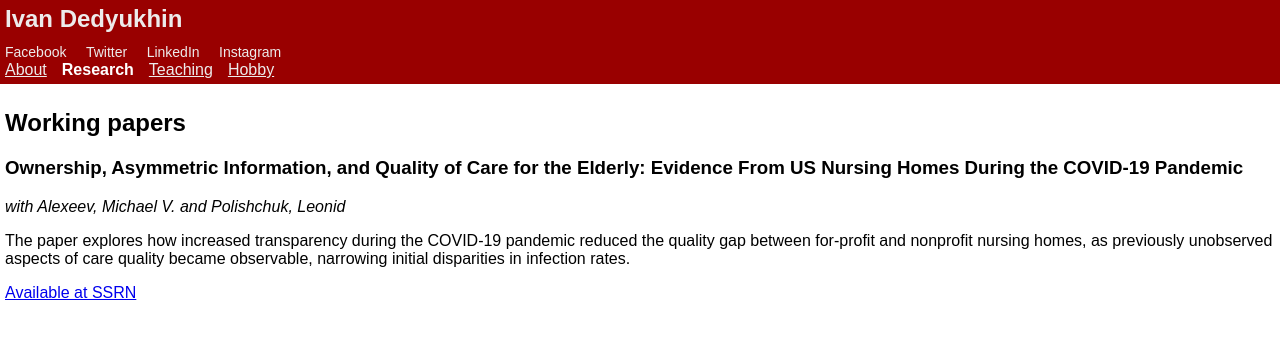
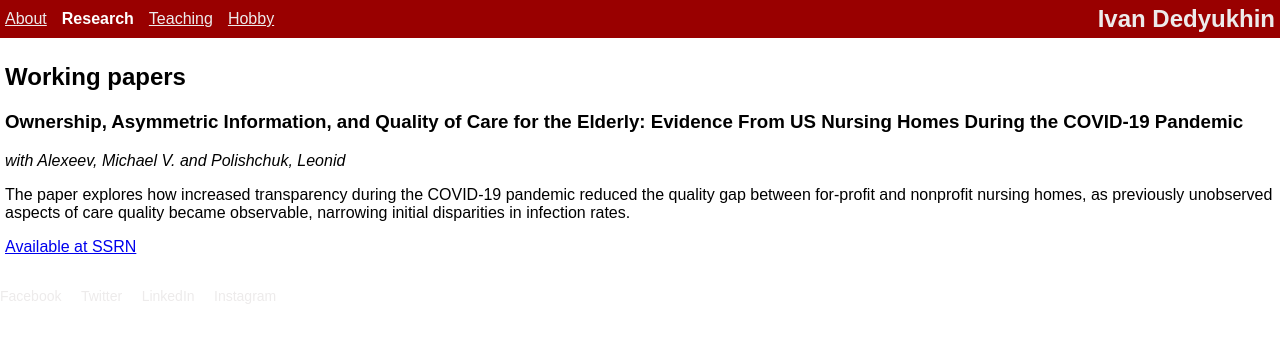
Before and after one commit to Dedyukhin/dedyukhin.github.io, a Jekyll site: the page built from Research.md, in a window 1280 px wide. Shown: the top 343 px of the page. Built offline with Jekyll 4.4.1, drawn with Linux system fonts in a browser that asks for light colours.

Commit message:
Update default.html

```diff
--- a/_layouts/default.html
+++ b/_layouts/default.html
@@ -29,11 +29,15 @@
             background-color:  #990000;
             color: #EDEBEB;
             padding: 5px;
+            display: flex;
+            justify-content: space-between;
+            align-items: center;
         }
 
         nav h2 {
             color: #EDEBEB;
-            margin: 0 0 10px 0;
+            margin: 0;
+            order: 2; /* Move the title to the right side */
         }
 
         .horizontal-nav {
@@ -41,6 +45,7 @@
             padding: 0;
             margin: 0;
             display: flex;
+            order: 1; /* Move the navigation links to the left side */
         }
 
         .horizontal-nav li {
@@ -92,13 +97,6 @@
 </head>
 <body>
     <nav>
-        <h2>{{ site.data.navigation.docs_list_title }}</h2>
-        <div class="social-links">
-            <a href="https://facebook.com" target="_blank">Facebook</a>
-            <a href="https://twitter.com" target="_blank">Twitter</a>
-            <a href="https://linkedin.com" target="_blank">LinkedIn</a>
-            <a href="https://instagram.com" target="_blank">Instagram</a>
-        </div>
         <ul class="horizontal-nav">
             {% for item in site.data.navigation.docs %}
                 <li>
@@ -108,10 +106,18 @@
                 </li>
             {% endfor %}
         </ul>
+        <h2>{{ site.data.navigation.docs_list_title }}</h2>
     </nav>
 
     <div class="container">
         {{ content }}
     </div>
+
+    <div class="social-links">
+        <a href="https://facebook.com" target="_blank">Facebook</a>
+        <a href="https://twitter.com" target="_blank">Twitter</a>
+        <a href="https://linkedin.com" target="_blank">LinkedIn</a>
+        <a href="https://instagram.com" target="_blank">Instagram</a>
+    </div>
 </body>
 </html>
```
